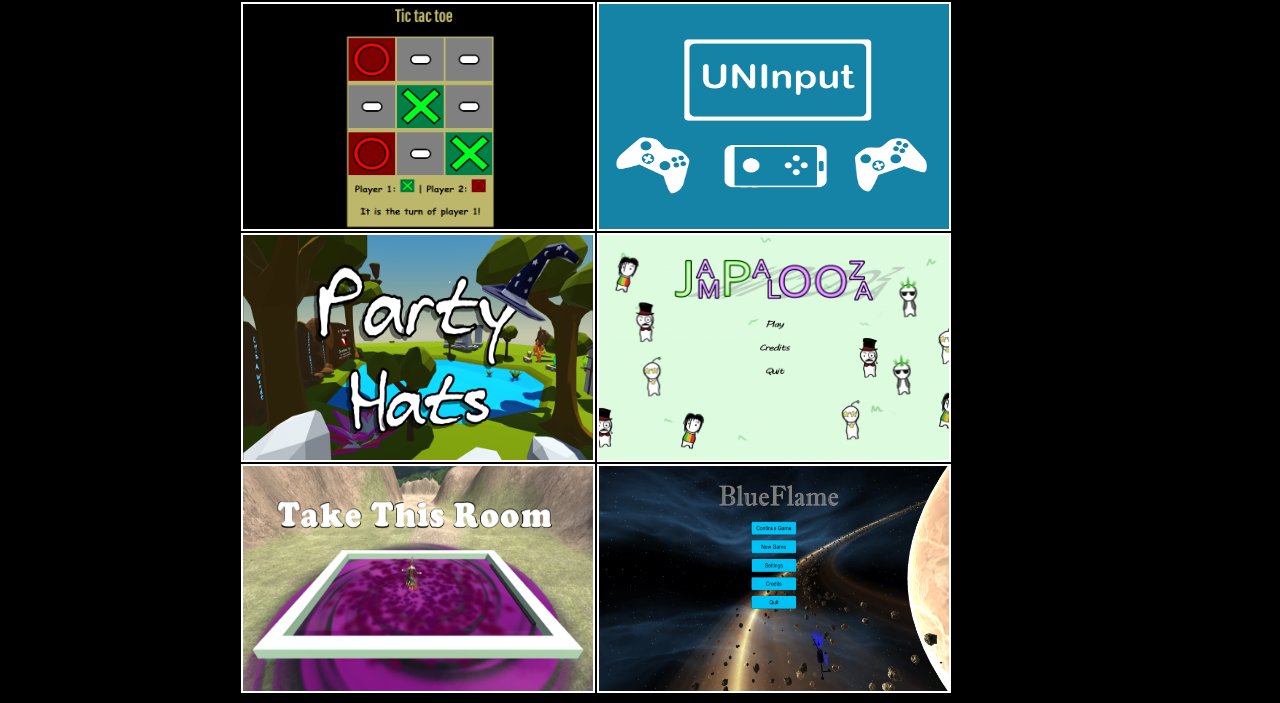
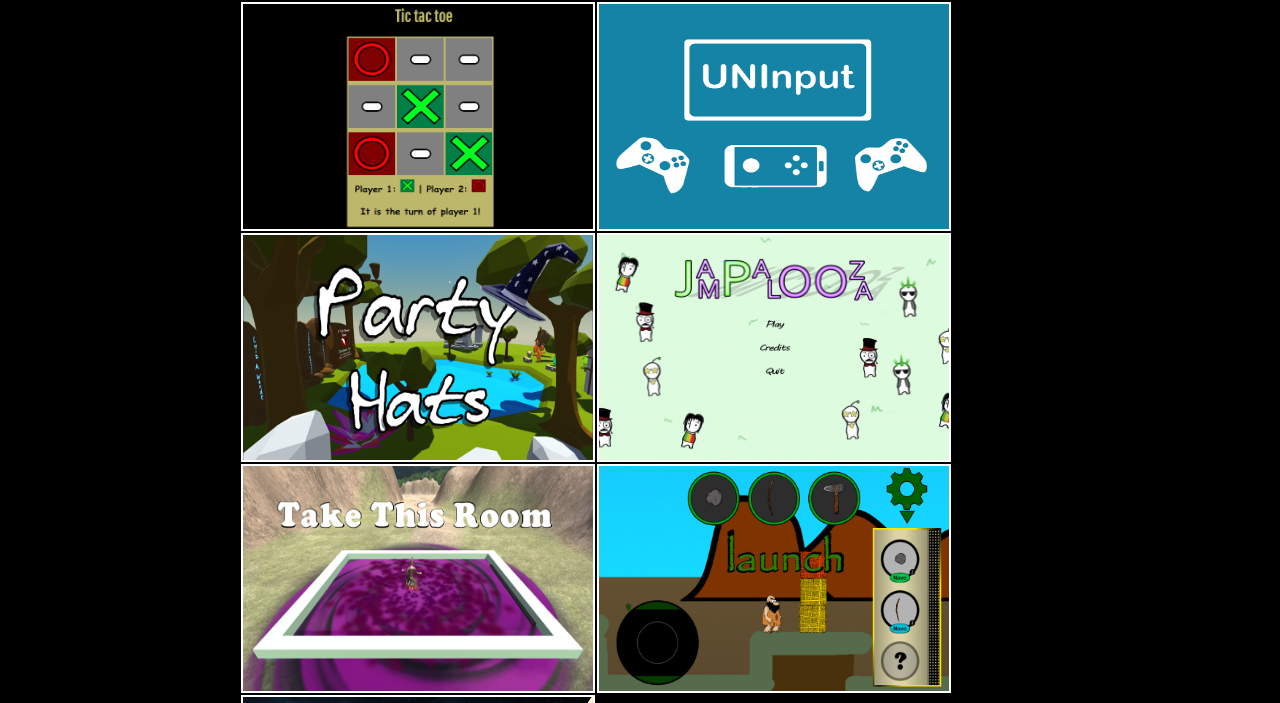
Before and after one commit to leonardogsantana/leonardogsantana.github.io, a plain HTML site: page index.html in a window 1280 px wide. Shown: the part 71-774 px from the top of the page. Drawn offline with Linux system fonts and the light colour scheme.

Commit message:
add launch

```diff
--- a/index.html
+++ b/index.html
@@ -29,6 +29,9 @@
                 <li><a href="takethisroom.html"><img src="takethisroom/main.png" alt=""></a>
                 </li>
 
+                <li><a href="index.html"><img src="launch/main.png" alt=""></a>
+                </li>
+
                 <li><a href="index.html"><img src="blueflame/main.png" alt=""></a>
                 </li>
 
```
